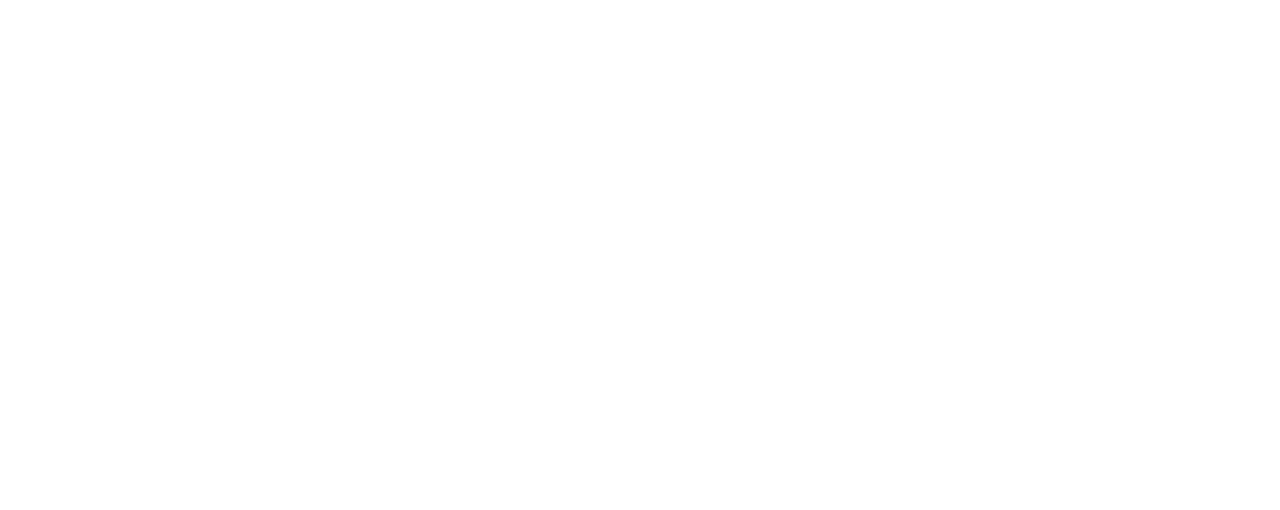
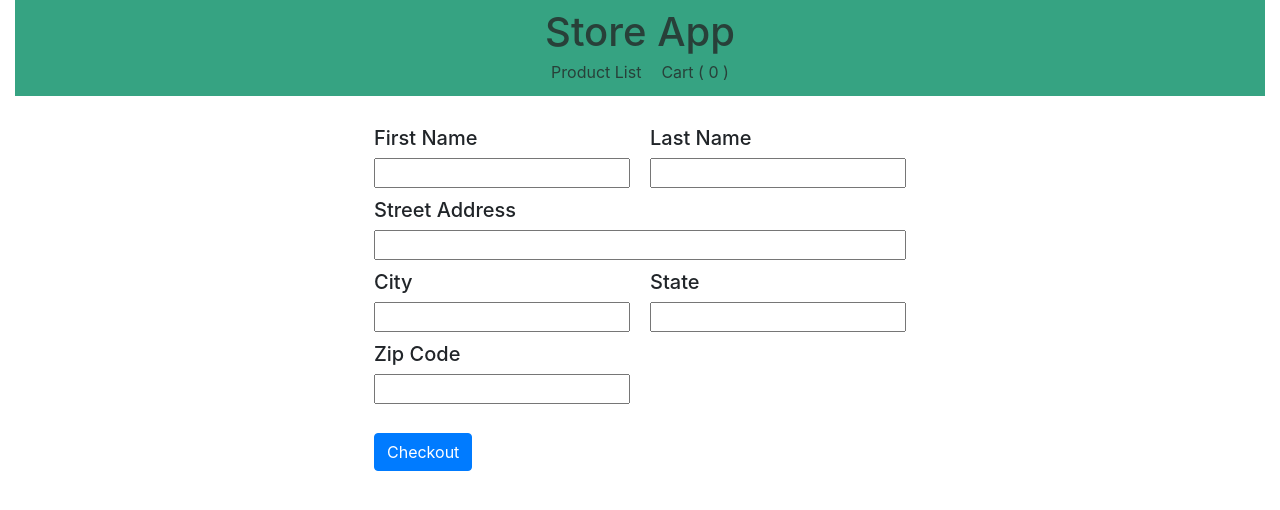
Before and after one commit to amnesiasd/myStore, an Angular app: page /checkout in a window 1280 px wide. Before the commit this address led to /. Shown: the top 510 px of the page. Built offline with nearby package versions, Linux system fonts and the light colour scheme.

Commit message:
checkout form

```diff
--- a/src/app/app-routing.module.ts
+++ b/src/app/app-routing.module.ts
@@ -1,6 +1,7 @@
 import { NgModule } from '@angular/core';
 import { Routes, RouterModule } from '@angular/router';
 import { CartPageComponent } from './cart-page/cart-page.component';
+import { CheckoutFormComponent } from './checkout-form/checkout-form.component';
 import { ProductDetailComponent } from './product-detail/product-detail.component';
 import { ProductListComponent } from './product-list/product-list.component';
 
@@ -9,6 +10,7 @@ const routes: Routes = [
   { path: '', component: ProductListComponent },
   { path: 'product/:id', component: ProductDetailComponent} ,
   { path: 'cart', component: CartPageComponent},
+  { path: 'checkout', component: CheckoutFormComponent}
 ];
 
 @NgModule({
--- a/src/app/cart-list/cart-list.component.html
+++ b/src/app/cart-list/cart-list.component.html
@@ -1,7 +1,7 @@
 <div class="checkout">
   <div *ngIf="cartTotal > 0; else noItemsInCart">
     <p>Cart Total - ${{ cartTotal }}</p>
-    <button class="btn btn-success">Checkout</button>
+    <button class="btn btn-success" [routerLink]="['/checkout']">Checkout</button>
 </div>
 </div>
 <ul class="cart-list">
--- /dev/null
+++ b/src/app/checkout-form/checkout-form.component.css
@@ -0,0 +1,39 @@
+.container {
+  display: flex;
+  justify-content: center;
+  margin-top: 25px;
+}
+
+.name-container,
+.city-state-container,
+.zip-container {
+  display: flex;
+  flex-direction: row;
+}
+
+.address-container {
+  display: flex;
+  flex-flow: column;
+}
+
+.name-section,
+.city-state-section,
+.zip-section {
+  display: flex;
+  flex-direction: column;
+  margin: 5px 10px;
+}
+
+.address-section {
+  display: flex;
+  flex-direction: column;
+  margin: 5px 10px;
+}
+
+.checkout-btn {
+  margin: 0 10px;
+}
+
+.cart-list-item {
+  list-style-type: none;
+}
--- /dev/null
+++ b/src/app/checkout-form/checkout-form.component.html
@@ -0,0 +1,43 @@
+<app-header></app-header>
+<div class="container">
+  <form action="">
+    <div class="name-container">
+      <div class="name-section">
+        <h5>First Name</h5>
+        <input type="text" name="firstName" [(ngModel)]="firstName">
+      </div>
+      <div class="name-section">
+        <h5>Last Name</h5>
+        <input type="text" name="lastName" [(ngModel)]="lastName">
+      </div>
+    </div>
+    <div class="address-container">
+      <div class="address-section">
+        <h5>Street Address</h5>
+        <input type="text" name="street" [(ngModel)]="street">
+      </div>
+    </div>
+    <div class="city-state-container">
+      <div class="city-state-section">
+        <h5>City</h5>
+        <input type="text" name="city" [(ngModel)]="city">
+      </div>
+      <div class="city-state-section">
+        <h5>State</h5>
+        <input type="text" name="state" [(ngModel)]="state">
+      </div>
+    </div>
+    <div class="zip-container">
+      <div class="zip-section">
+        <h5>Zip Code</h5>
+        <input type="text" name="zip" [(ngModel)]="zip">
+      </div>
+    </div>
+    <br>
+    <ul *ngFor="let item of cart">
+      <li class="cart-list-item">({{ item.quantity }}) {{ item.name }}  ${{ item.price*item.quantity }}</li>
+    </ul>
+    <input type="submit" value="Checkout" class="btn btn-primary checkout-btn">
+  </form>
+
+</div>
--- /dev/null
+++ b/src/app/checkout-form/checkout-form.component.ts
@@ -0,0 +1,27 @@
+import { Component, OnInit } from '@angular/core';
+import { FormsModule } from '@angular/forms';
+import { CartService } from '../cart.service';
+import { Cart } from '../models/cart';
+
+@Component({
+  selector: 'app-checkout-form',
+  templateUrl: './checkout-form.component.html',
+  styleUrls: ['./checkout-form.component.css']
+})
+export class CheckoutFormComponent implements OnInit {
+  firstName: string;
+  lastName: string;
+  street: string;
+  city:string;
+  state: string;
+  zip: string;
+  cart: Cart[] = [];
+
+
+  constructor(private cartService: CartService) { }
+
+  ngOnInit(): void {
+    this.cart = this.cartService.getCart();
+  }
+
+}
```
Also changed, not shown: src/app/app.module.ts (+6 -2 lines), 1 other file (tests, documents, lock files or other folders).
